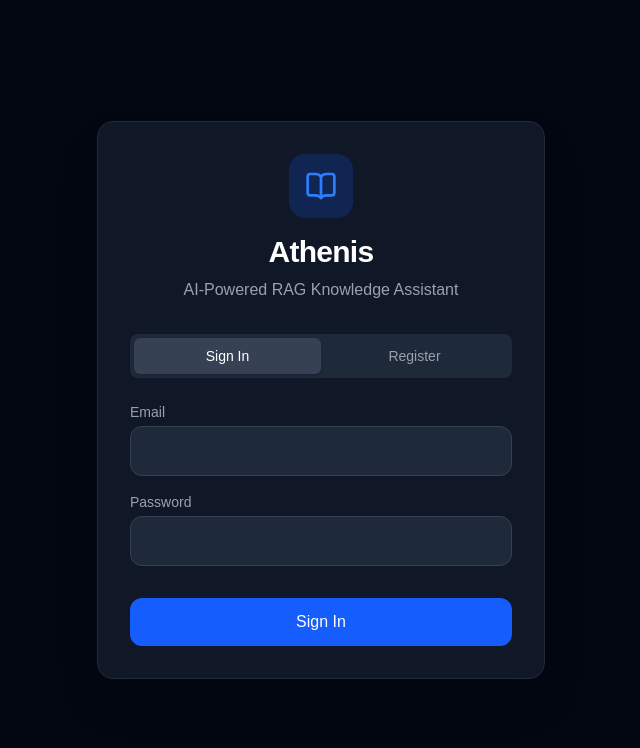
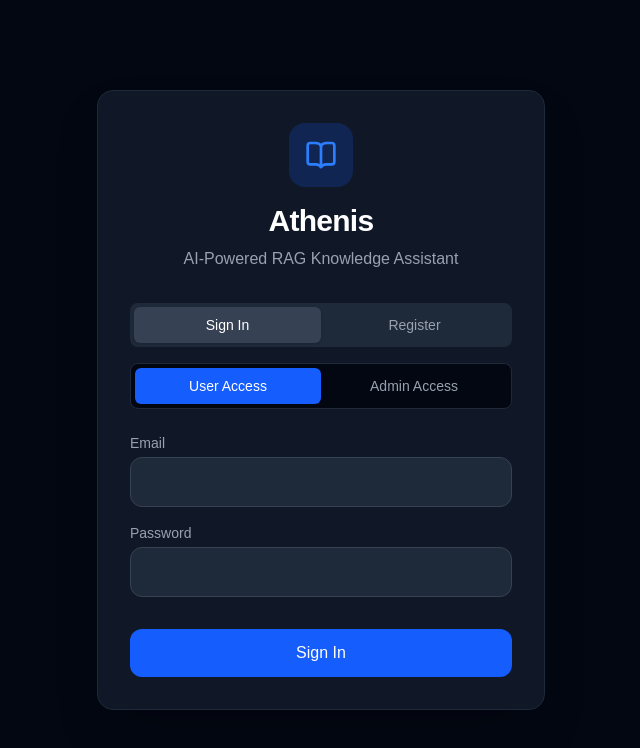
Before and after one commit to Ruthvek1/Athenis-ai, a Next.js app in the folder frontend/: page / in a window 1280 px wide. Shown: the top 748 px of the page, without its empty margins (319-959 px from the left). Built offline with nearby package versions, Linux system fonts and the light colour scheme.

Commit message:
feat: Add Role-Based Login (User vs Admin) for interface restriction

```diff
--- a/frontend/src/app/admin/page.tsx
+++ b/frontend/src/app/admin/page.tsx
@@ -34,6 +34,14 @@ export default function AdminDashboard() {
   };
 
   useEffect(() => {
+    if (!localStorage.getItem("token")) {
+      router.push("/");
+      return;
+    } else if (localStorage.getItem("role") !== "admin") {
+      router.push("/chat");
+      return;
+    }
+
     fetchDocuments();
     // Poll for status updates
     const interval = setInterval(fetchDocuments, 3000);
--- a/frontend/src/app/chat/page.tsx
+++ b/frontend/src/app/chat/page.tsx
@@ -26,12 +26,16 @@ export default function Chat() {
   const [input, setInput] = useState("");
   const [loading, setLoading] = useState(false);
   const [sessionId, setSessionId] = useState<number | null>(null);
+  const [isAdmin, setIsAdmin] = useState(false);
   const router = useRouter();
   const messagesEndRef = useRef<HTMLDivElement>(null);
 
   useEffect(() => {
     if (!localStorage.getItem("token")) {
       router.push("/");
+    }
+    if (localStorage.getItem("role") === "admin") {
+      setIsAdmin(true);
     }
   }, [router]);
 
@@ -94,6 +98,7 @@ export default function Chat() {
           </button>
         </div>
         <div className="p-4 border-t border-gray-800 space-y-2">
+          {isAdmin && (
             <button
               onClick={() => router.push("/dashboard")}
               className="w-full flex items-center space-x-2 text-gray-400 hover:text-white transition-colors p-2 rounded-lg hover:bg-gray-800"
@@ -101,6 +106,7 @@ export default function Chat() {
               <Settings className="w-4 h-4" />
               <span>System Dashboard</span>
             </button>
+          )}
           <button
             onClick={handleLogout}
             className="w-full flex items-center space-x-2 text-gray-400 hover:text-white transition-colors p-2 rounded-lg hover:bg-gray-800"
--- a/frontend/src/app/dashboard/page.tsx
+++ b/frontend/src/app/dashboard/page.tsx
@@ -13,6 +13,8 @@ export default function Dashboard() {
     setIsMounted(true);
     if (!localStorage.getItem("token")) {
       router.push("/");
+    } else if (localStorage.getItem("role") !== "admin") {
+      router.push("/chat");
     }
   }, [router]);
 
--- a/frontend/src/app/page.tsx
+++ b/frontend/src/app/page.tsx
@@ -8,6 +8,7 @@ import axios from "axios";
 
 export default function Login() {
   const [isLogin, setIsLogin] = useState(true);
+  const [role, setRole] = useState("user");
   const [email, setEmail] = useState("");
   const [password, setPassword] = useState("");
   const [error, setError] = useState("");
@@ -29,8 +30,28 @@ export default function Login() {
           headers: { "Content-Type": "application/x-www-form-urlencoded" }
         });
 
-        localStorage.setItem("token", response.data.access_token);
-        router.push("/chat");
+        const token = response.data.access_token;
+
+        // Verify user role
+        const userResponse = await axios.get("http://localhost:8000/api/v1/auth/me", {
+          headers: { Authorization: `Bearer ${token}` }
+        });
+
+        const isAdmin = userResponse.data.is_admin;
+
+        if (role === "admin" && !isAdmin) {
+          setError("Access Denied: You do not have administrator privileges.");
+          return;
+        }
+
+        localStorage.setItem("token", token);
+        localStorage.setItem("role", role);
+
+        if (role === "admin") {
+          router.push("/dashboard");
+        } else {
+          router.push("/chat");
+        }
       } catch (err) {
         setError("Invalid credentials. Please try again.");
       }
@@ -38,7 +59,8 @@ export default function Login() {
       try {
         await axios.post("http://localhost:8000/api/v1/auth/register", {
           email,
-          password
+          password,
+          is_admin: role === "admin"
         });
         setSuccess("Account created! You can now log in.");
         setIsLogin(true);
@@ -76,7 +98,7 @@ export default function Login() {
           </div>
         )}
 
-        <div className="flex bg-gray-800 rounded-lg p-1 mb-6">
+        <div className="flex bg-gray-800 rounded-lg p-1 mb-4">
           <button
             onClick={() => { setIsLogin(true); setError(""); setSuccess(""); }}
             className={`flex-1 py-2 text-sm font-medium rounded-md transition-colors ${isLogin ? "bg-gray-700 text-white shadow" : "text-gray-400 hover:text-gray-200"}`}
@@ -88,6 +110,23 @@ export default function Login() {
             className={`flex-1 py-2 text-sm font-medium rounded-md transition-colors ${!isLogin ? "bg-gray-700 text-white shadow" : "text-gray-400 hover:text-gray-200"}`}
           >
             Register
+          </button>
+        </div>
+
+        <div className="flex bg-gray-950 rounded-lg p-1 mb-6 border border-gray-800">
+          <button
+            type="button"
+            onClick={() => setRole("user")}
+            className={`flex-1 py-2 text-sm font-medium rounded-md transition-colors ${role === "user" ? "bg-blue-600 text-white shadow" : "text-gray-400 hover:text-gray-200"}`}
+          >
+            User Access
+          </button>
+          <button
+            type="button"
+            onClick={() => setRole("admin")}
+            className={`flex-1 py-2 text-sm font-medium rounded-md transition-colors ${role === "admin" ? "bg-emerald-600 text-white shadow" : "text-gray-400 hover:text-gray-200"}`}
+          >
+            Admin Access
           </button>
         </div>
 
```
Lines whose indentation alone changed are shown as unchanged.
